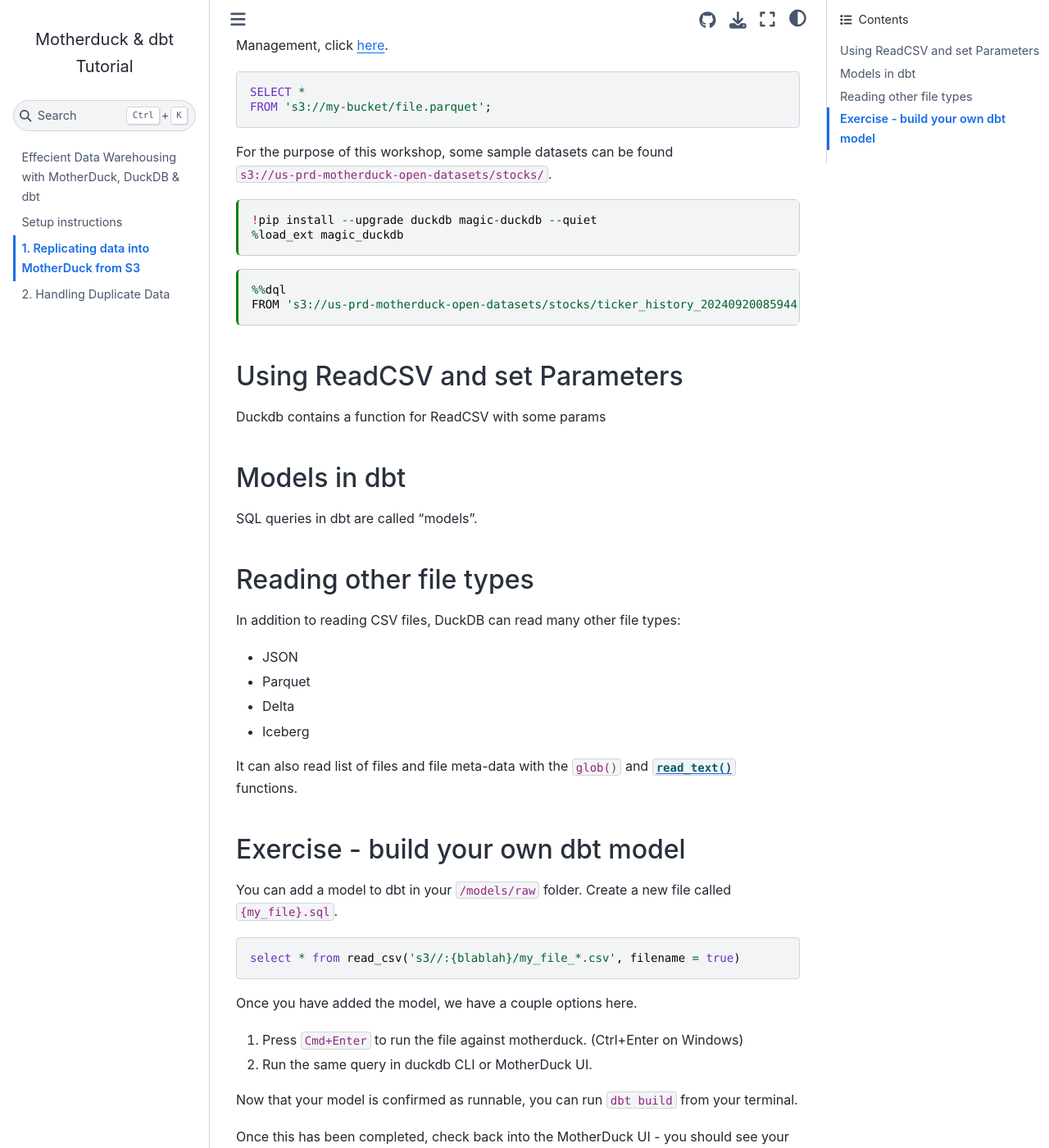
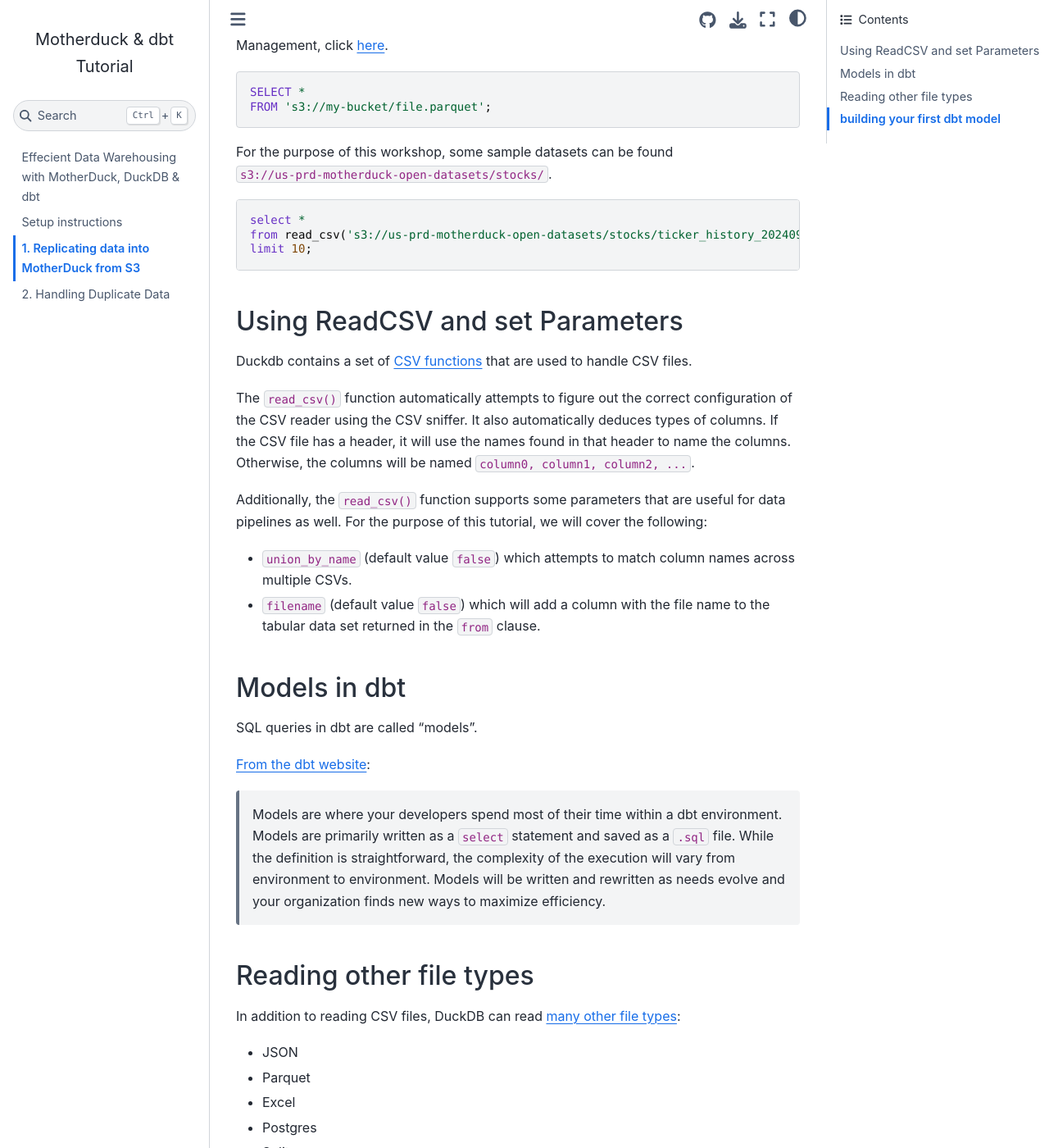
Before and after one commit to MotherDuck-Open-Source/dbt-tutorial, a Jupyter Book: the page built from 1_replicate-from-s3.md, in a window 1280 px wide and 1400 px high, scrolled down 244 px. Shown: the whole window at 82% size. Built offline with Jupyter Book 1.0.4 settings and Sphinx 7.4.7 and the Sphinx Book theme 1.1.4, drawn with Linux system fonts in a browser that asks for light colours; some of the changed text lies outside the part shown.

Commit message:
Refactor code to use DuckDB's read_csv() function for reading CSV files and add support for additional file types

````diff
--- a/1_replicate-from-s3.md
+++ b/1_replicate-from-s3.md
@@ -23,35 +23,45 @@ FROM 's3://my-bucket/file.parquet';
 
 For the purpose of this workshop, some sample datasets can be found `s3://us-prd-motherduck-open-datasets/stocks/`.
 
-```{code-cell}
-!pip install --upgrade duckdb magic-duckdb --quiet
-%load_ext magic_duckdb
-```
-
-```{code-cell}
-%%dql
-FROM 's3://us-prd-motherduck-open-datasets/stocks/ticker_history_20240920085944.csv' limit 10;
+```sql
+select *
+from read_csv('s3://us-prd-motherduck-open-datasets/stocks/ticker_history_20240920085944.csv')
+limit 10;
 ```
 
 ## Using ReadCSV and set Parameters
 
-Duckdb contains a function for ReadCSV with some params
+Duckdb contains a set of [CSV functions](https://duckdb.org/docs/data/csv/overview#csv-functions) that are used to handle CSV files.
+
+The `read_csv()` function automatically attempts to figure out the correct configuration of the CSV reader using the CSV sniffer. It also automatically deduces types of columns. If the CSV file has a header, it will use the names found in that header to name the columns. Otherwise, the columns will be named `column0, column1, column2, ...`.
+
+Additionally, the `read_csv()` function supports some parameters that are useful for data pipelines as well. For the purpose of this tutorial, we will cover the following:
+- `union_by_name` (default value `false`) which attempts to match column names across multiple CSVs.
+- `filename` (default value `false`) which will add a column with the file name to the tabular data set returned in the `from` clause.
 
 ## Models in dbt
 
 SQL queries in dbt are called "models".
 
+[From the dbt website](https://docs.getdbt.com/docs/build/models):
+
+> Models are where your developers spend most of their time within a dbt environment. Models are primarily written as a `select` statement and saved as a `.sql` file. While the definition is straightforward, the complexity of the execution will vary from environment to environment. Models will be written and rewritten as needs evolve and your organization finds new ways to maximize efficiency.
+
 ## Reading other file types
 
-In addition to reading CSV files, DuckDB can read many other file types:
+In addition to reading CSV files, DuckDB can read [many other file types](https://duckdb.org/docs/guides/file_formats/overview):
 - JSON
 - Parquet
+- Excel
+- Postgres
+- Sqlite
+- Other DuckDB databases
 - Delta
 - Iceberg
 
 It can also read list of files and file meta-data with the `glob()` and [`read_text()`](https://duckdb.org/docs/guides/file_formats/read_file) functions.
 
-## Exercise - build your own dbt model
+## building your first dbt model
 
 You can add a model to dbt in your `/models/raw` folder. Create a new file called `{my_file}.sql`.
 
@@ -60,9 +70,17 @@ select * from read_csv('s3//:{blablah}/my_file_*.csv', filename = true)
 ```
 
 Once you have added the model, we have a couple options here.
-1. Press `Cmd+Enter` to run the file against motherduck. (Ctrl+Enter on Windows)
+1. Press `Cmd+Enter` to run the sql query against motherduck directly from vs code. (Ctrl+Enter on Windows)
 2. Run the same query in duckdb CLI or MotherDuck UI.
 
 Now that your model is confirmed as runnable, you can run `dbt build` from your terminal.
 
 Once this has been completed, check back into the MotherDuck UI - you should see your model. You can then run a simple select against it - `select * from my_model`.
+
+```{admonition} Exercise 1.1
+Create a model for each file in the `stocks` S3 bucket.
+```
+
+```{admonition} Exercuse 1.2
+Write a query using MotherDuck to select the 10 latest rows in the `ticker_history` file for symbol AAPL.
+```
````
